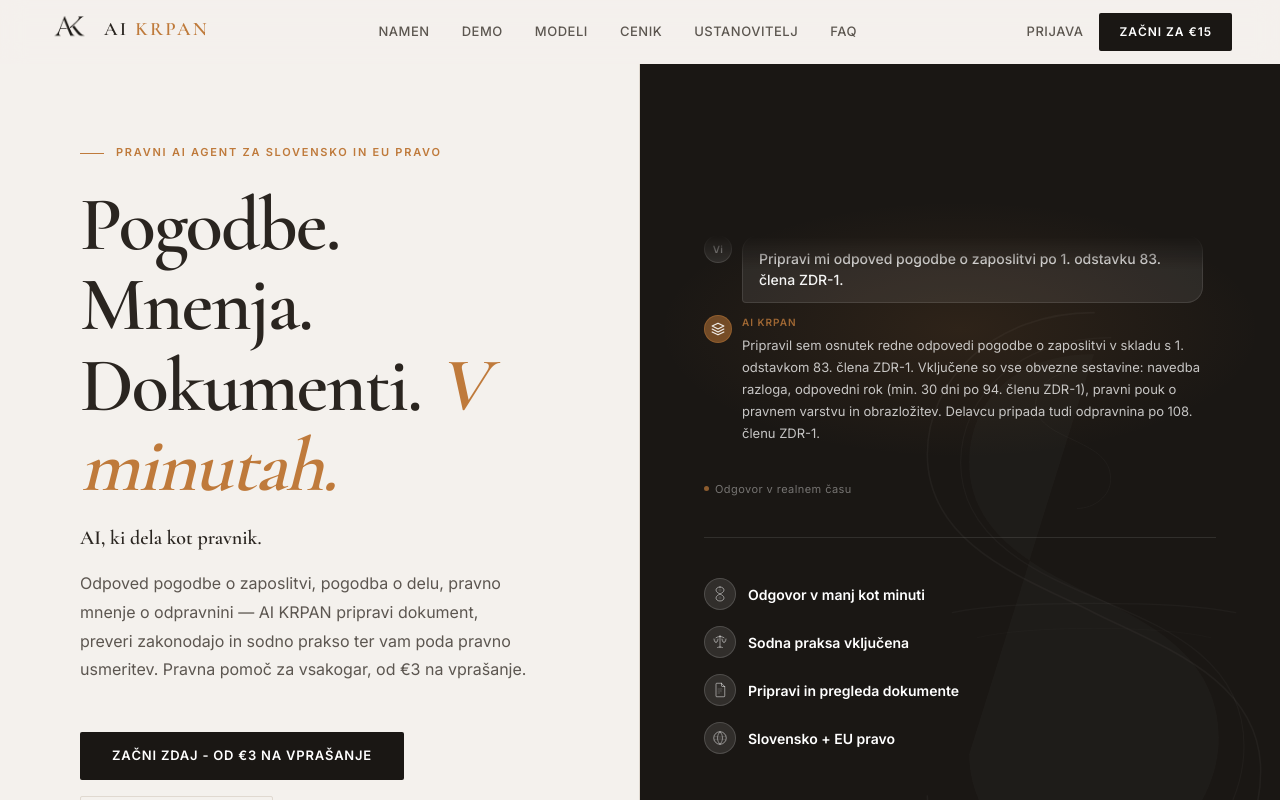
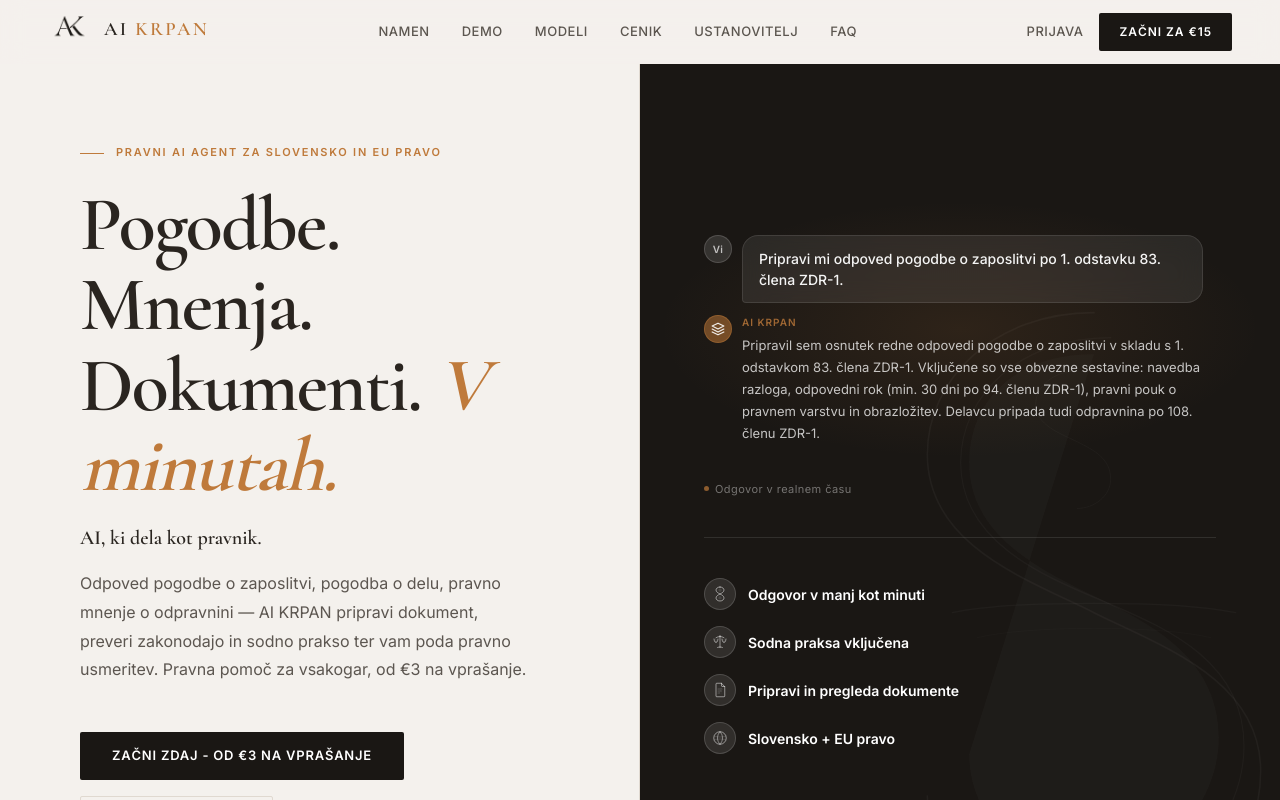
Before and after one commit to nejki/lexeu, a Next.js app: page / in a window 1280 px wide. Shown: the top 800 px of the page. Built offline with nearby package versions, Linux system fonts and the light colour scheme.

Commit message:
fix(hero): defer top fade mask until chat feed overflows
The mask-image gradient was always applied, making the first
question partially invisible before enough content existed to
scroll. Now the mask only activates once content exceeds the
container height.

```diff
--- a/app/globals.css
+++ b/app/globals.css
@@ -107,6 +107,9 @@
   gap: 0;
   max-height: 260px;
   overflow: hidden;
+}
+
+.hero-chat-feed--masked {
   -webkit-mask-image: linear-gradient(
     to bottom,
     transparent 0%,
--- a/components/HeroChat.tsx
+++ b/components/HeroChat.tsx
@@ -65,12 +65,16 @@ export function HeroChat() {
   const [phase, setPhase] = useState<"typing-q" | "thinking" | "typing-a" | "pause">("typing-q");
   const nextIdx = useRef(1);
   const feedRef = useRef<HTMLDivElement>(null);
+  const [isOverflowing, setIsOverflowing] = useState(false);
   const current = entries[entries.length - 1];
 
-  /* auto-scroll feed to bottom — user cannot scroll manually (overflow: hidden) */
+  /* auto-scroll feed to bottom & detect overflow for top mask */
   useEffect(() => {
     const el = feedRef.current;
-    if (el) el.scrollTop = el.scrollHeight;
+    if (el) {
+      el.scrollTop = el.scrollHeight;
+      setIsOverflowing(el.scrollHeight > el.clientHeight);
+    }
   });
 
   /* main animation loop */
@@ -151,7 +155,7 @@ export function HeroChat() {
       <div className="hero-chat-glow" />
 
       {/* Chat feed — stacks up, auto-scrolls, no user scroll */}
-      <div className="hero-chat-feed" ref={feedRef}>
+      <div className={`hero-chat-feed${isOverflowing ? " hero-chat-feed--masked" : ""}`} ref={feedRef}>
         {entries.map((entry) => (
           <div key={entry.id} className="hero-chat-entry">
             {/* Question */}
```
